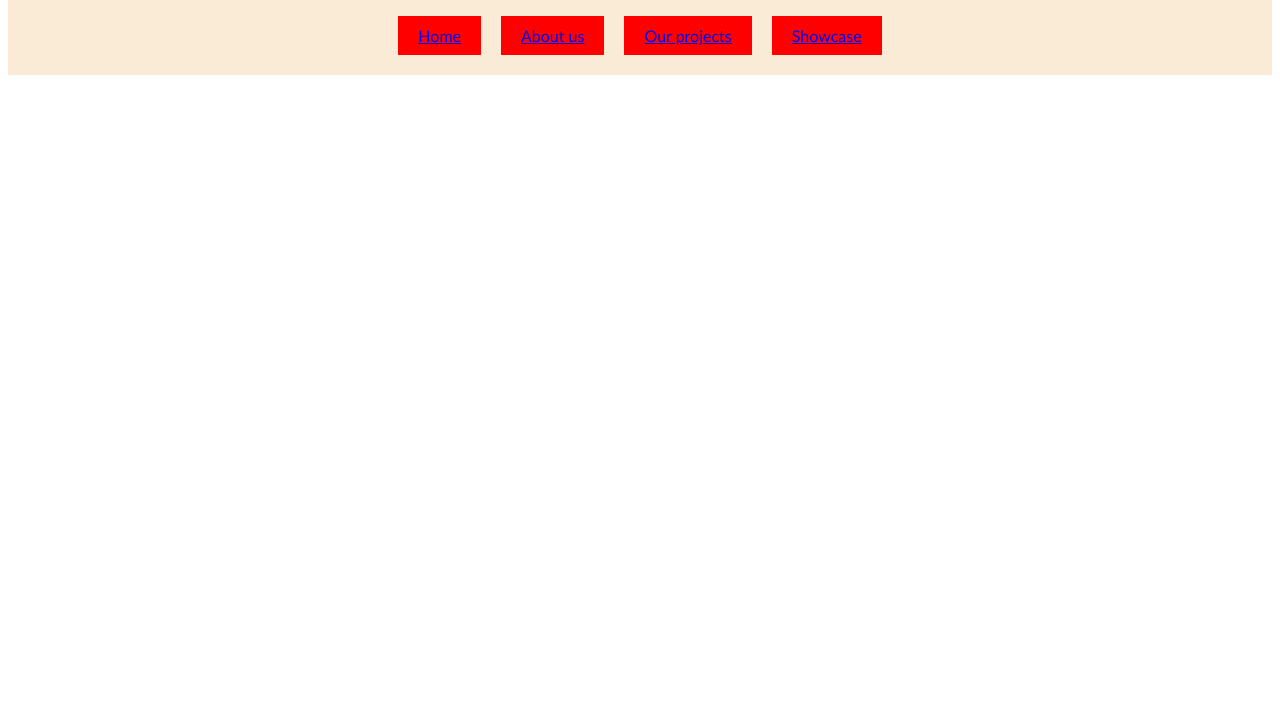
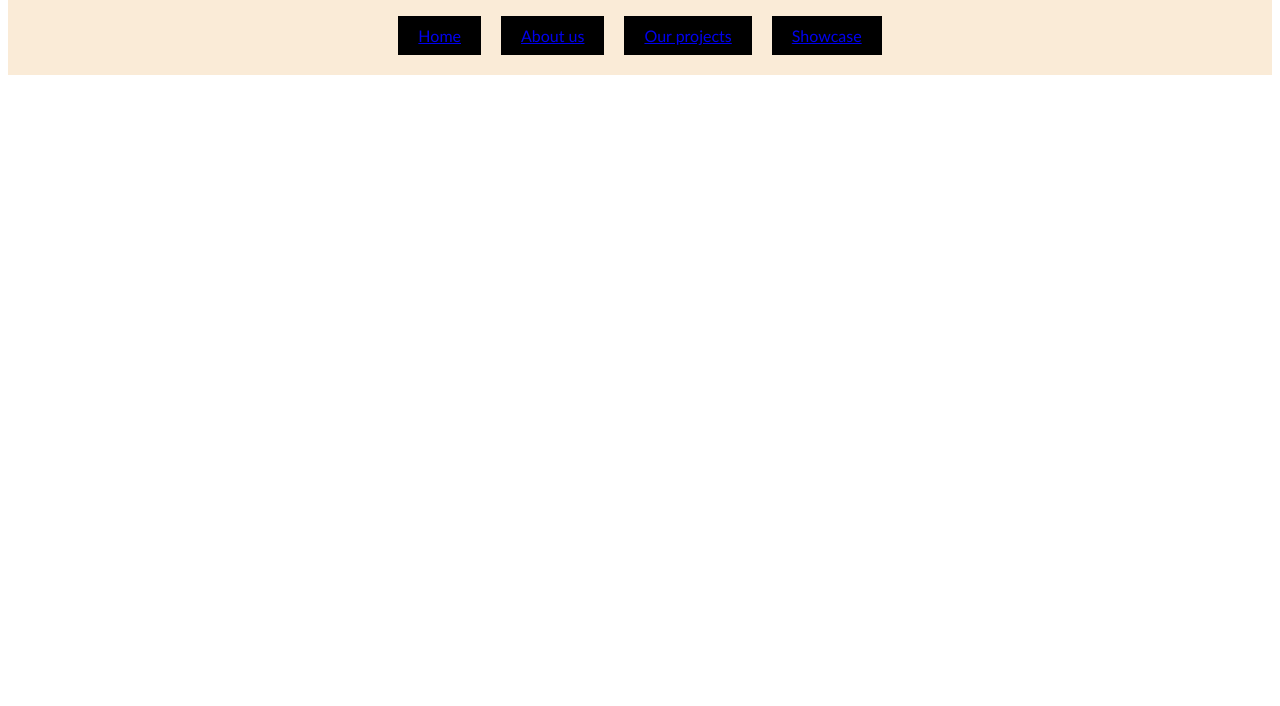
Before and after one commit to pigsteel/1xd3-web-page, a plain HTML site: page team/index.html in a window 1280 px wide. Shown: the part 94-800 px from the top of the page. Drawn offline with Linux system fonts and the light colour scheme.

Commit message:
Update style.css

```diff
--- a/team/css/style.css
+++ b/team/css/style.css
@@ -36,7 +36,7 @@
     padding-bottom: 10px;
     margin:10px;
     text-align:center;
-    background-color:red;
+    background-color:rgb(0, 0, 0);
 }
 li {
     float: left;
```
